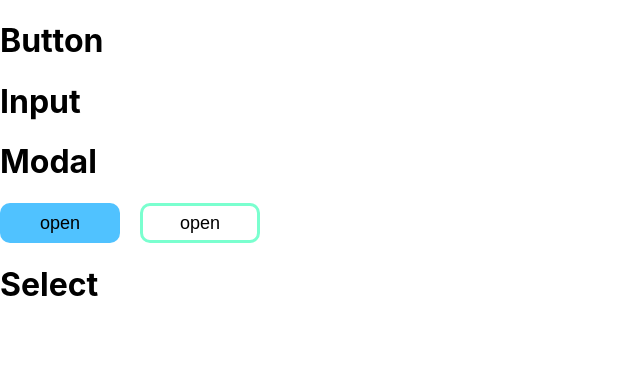
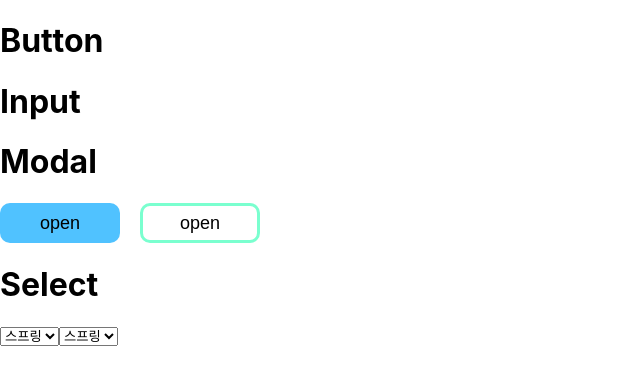
Before and after one commit to leolego03/react-practice, a React (Create React App) app: page / in a window 1280 px wide. Shown: the top 384 px of the page, without its empty margins (0-640 px from the left). Built offline with nearby package versions, Linux system fonts and the light colour scheme.

Commit message:
Inter: select 인터페이스 작업

```diff
--- a/src/App.jsx
+++ b/src/App.jsx
@@ -2,7 +2,7 @@ import React from 'react'
 import Button from './components/Button'
 import Input from './components/Input'
 import Modal from './components/Modal/Modal'
-import Select from './components/Select'
+import Select from './components/Select/Select'
 const App = () => {
   return (
     <div>
--- a/src/components/Select.jsx
+++ /dev/null
@@ -1,12 +0,0 @@
-import React from 'react'
-import * as S from "../style/Appstyle"
-
-const Select = () => {
-  return (
-    <div>
-        <h1>Select</h1>
-    </div>
-  )
-}
-
-export default Select
--- /dev/null
+++ b/src/components/Select/Select.jsx
@@ -0,0 +1,26 @@
+import React from 'react'
+import * as S from "./SelectStyle"
+
+const Select = () => {
+  return (
+    <div>
+        <h1>Select</h1>
+        <div>
+          <select>
+            <option>스프링</option>
+            <option>자바</option>
+            <option>리액트</option>
+            <option>노드</option>
+          </select>
+          <select>
+            <option>스프링</option>
+            <option>자바</option>
+            <option>리액트</option>
+            <option>노드</option>
+          </select>
+        </div>
+    </div>
+  )
+}
+
+export default Select
--- /dev/null
+++ b/src/components/Select/SelectStyle.js
@@ -0,0 +1 @@
+import { styled } from "styled-components";
```
